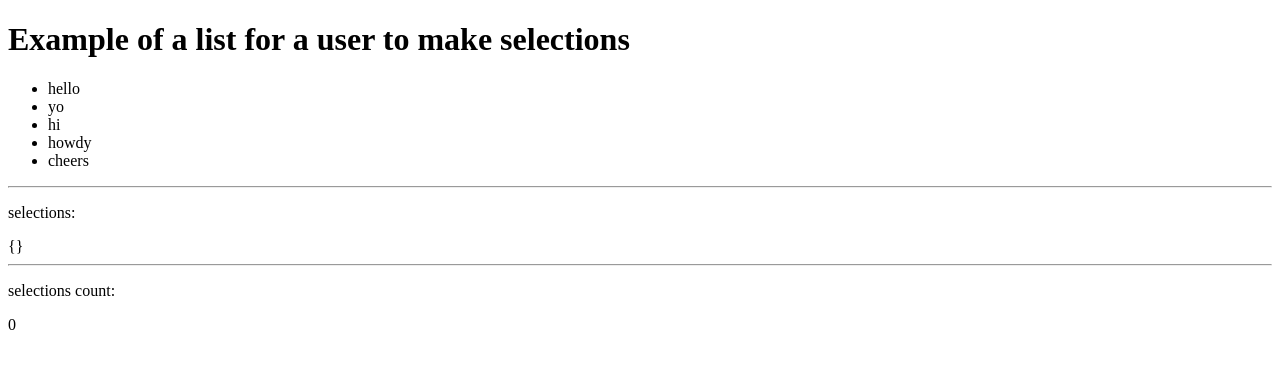
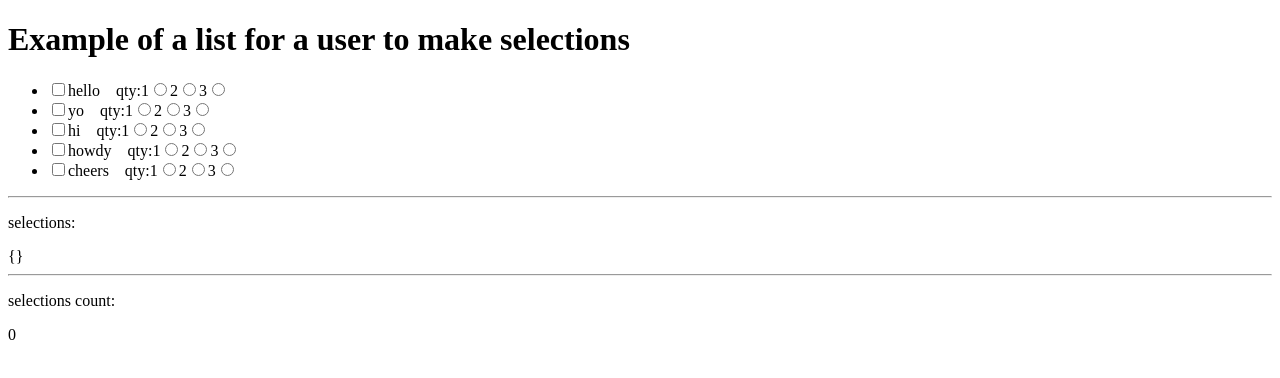
Before and after one commit to brianzelip/vuex-selection-form-prototype, a Vue app: page / in a window 1280 px wide. Shown: the top 378 px of the page. Built offline with nearby package versions, Linux system fonts and the light colour scheme.

Commit message:
refactor ListItem around checkbox and radio group

```diff
--- a/src/components/ListItem.vue
+++ b/src/components/ListItem.vue
@@ -1,39 +1,38 @@
 <template>
-  <li @click="isSelected = !isSelected">{{ item.msg }}</li>
-  <!-- <template>
+  <!-- <li @click="isSelected = !isSelected">{{ item.msg }}</li> -->
   <li>
     <div style="display: inline-block; margin-right: 1rem">
       <input
         type="checkbox"
         @click="isSelected = !isSelected"
         name="items"
-        :id="`items-id-${item.id}`">
+        :id="`items-id-${item.id}`"
+      >
       <label :for="`items-id-${item.id}`">{{ item.msg }}</label>
     </div>
     <div style="display: inline-block; margin-right: 1rem">
-      <span>qty: </span>
+      <span>qty:</span>
       <template v-for="n in 3">
-        <label
-          :for="`qty-id-${item.id}-val-${n}`"
-          :key="`qty-id-${item.id}-val-${n}`">{{ n }}</label>
+        <label :for="`qty-id-${item.id}-val-${n}`" :key="`qty-id-${item.id}-val-${n}`">{{ n }}</label>
         <input
           type="radio"
           :name="`qty-id-${item.id}`"
           :id="`qty-id-${item.id}-val-${n}`"
           :value="n"
-          :key="`qty-id-${item.id}-val-${n}`">
+          :key="`qty-id-${item.id}-val-${n}`"
+        >
       </template>
     </div>
-    <div style="display: inline-block">
-      <span>type: </span>
+    <!-- <div style="display: inline-block">
+      <span>type:</span>
       <input
         type="text"
         :name="`type-id-${item.id}`"
         :id="`type-id-${item.id}`"
-        :value="`${item.type}`">
-    </div>
+        :value="`${item.type}`"
+      >
+    </div>-->
   </li>
-  </template>-->
 </template>
 
 <script>
```
